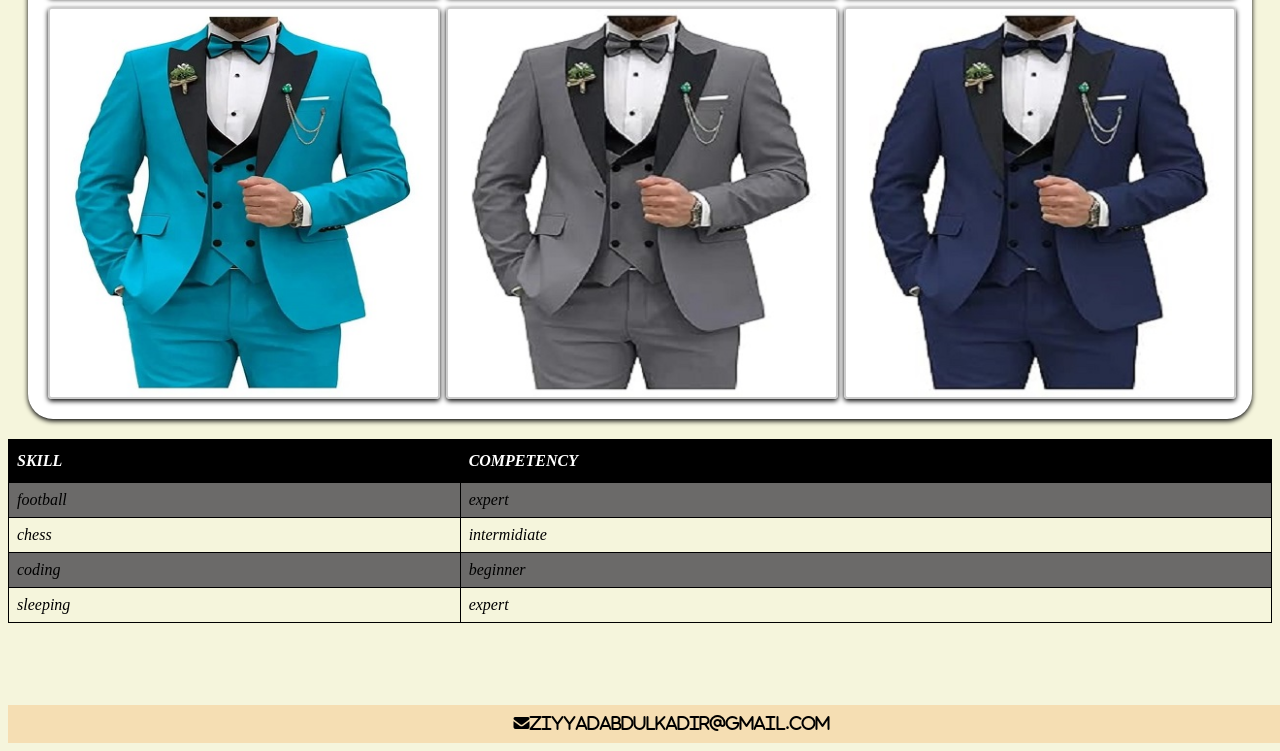
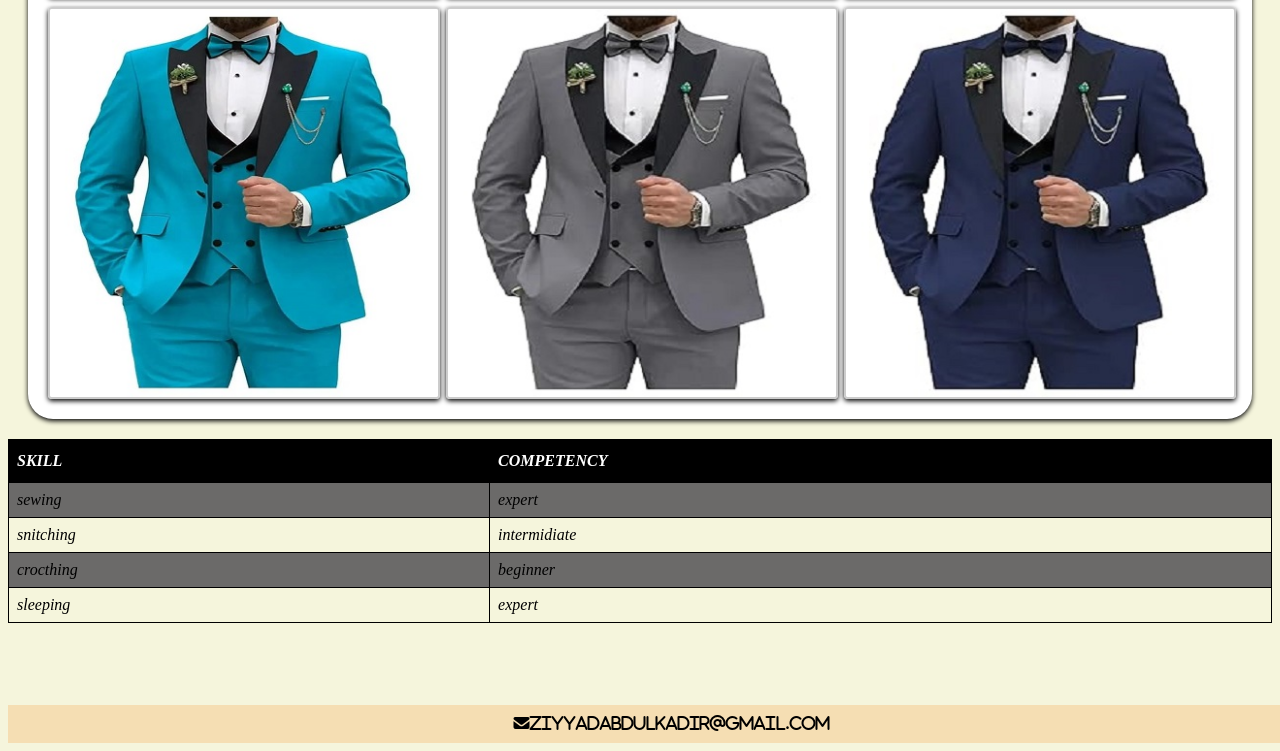
Before and after one commit to hexa65/portfolioproject, a plain HTML site: page index.html in a window 1280 px wide. Shown: the part 912-1663 px from the top of the page. Drawn offline with Linux system fonts and the light colour scheme.

Commit message:
Add files via upload

```diff
--- a/index.html
+++ b/index.html
@@ -53,15 +53,15 @@
 </tr>
 
     <tr>
-        <td>football</td>
+        <td>sewing</td>
         <td>expert</td>
     </tr>
     <tr>
-        <td>chess</td>
+        <td>snitching</td>
         <td>intermidiate</td>
     </tr>
     <tr>
-        <td>coding</td>
+        <td>crocthing</td>
         <td>beginner</td>
     </tr>
     <tr>
```
